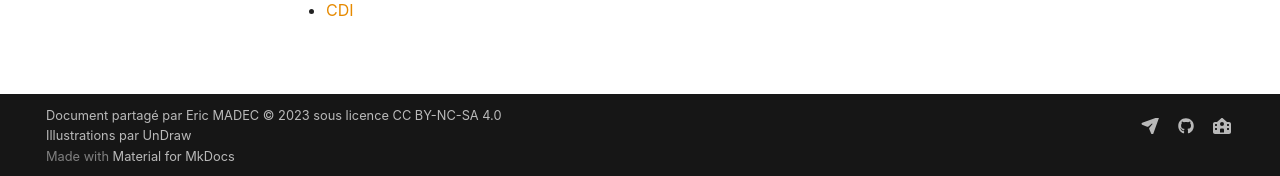
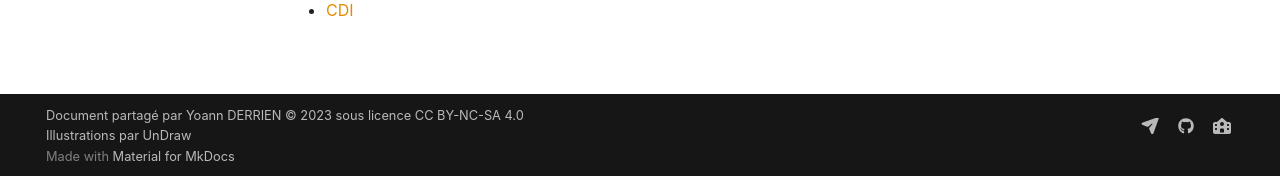
Before and after one commit to YDERRIEN29/DNL_EPS, an MkDocs documentation site: the page built from docs/ressources.md, in a window 1280 px wide. Shown: the part 721-897 px from the top of the page. Built offline with MkDocs 1.6.1 and Material for MkDocs 9.7.7, drawn with Linux system fonts in a browser that asks for light colours; comment, search, counter and statistics services are not loaded.

Commit message:
Update mkdocs.yml
v

```diff
--- a/mkdocs.yml
+++ b/mkdocs.yml
@@ -114,7 +114,7 @@
 ### Configuration d'une licence
 # Information de droit d'auteur qui s'affiche dans le pied de page pour toutes les pages du site
 copyright: >
-    Document partagé par <a href="https://github.com/ericECmorlaix" target="_blank">Eric MADEC</a>
+    Document partagé par <a href="https://github.com/yderrien29/DNL_EPS" target="_blank">Yoann DERRIEN</a>
     &copy; 2023 sous licence <a href="https://creativecommons.org/licenses/by-nc-sa/4.0/deed.fr" target="_blank">CC BY-NC-SA 4.0</a>
     <br> Illustrations par <a href="https://undraw.co/" target="_blank">UnDraw</a>
 
@@ -123,10 +123,10 @@
 extra:
   social: # A personaliser...
     - icon: fontawesome/solid/paper-plane
-      link: mailto:eric.madec@ecmorlaix.fr
+      link: mailto:yoann.derrien@ecmorlaix.fr
       name: Pour toute question, suggestion ou commentaire, écrire à l'auteur
     - icon: fontawesome/brands/github
-      link: https://github.com/ericECmorlaix/base_mkdocs_material
+      link: https://github.com/yderrien29/DNL_EPS/
       name: dépôt github
     - icon: fontawesome/solid/school
       link: https://www.ecmorlaix.fr/nos-etablissements/lycee-notre-dame-du-mur/
```
